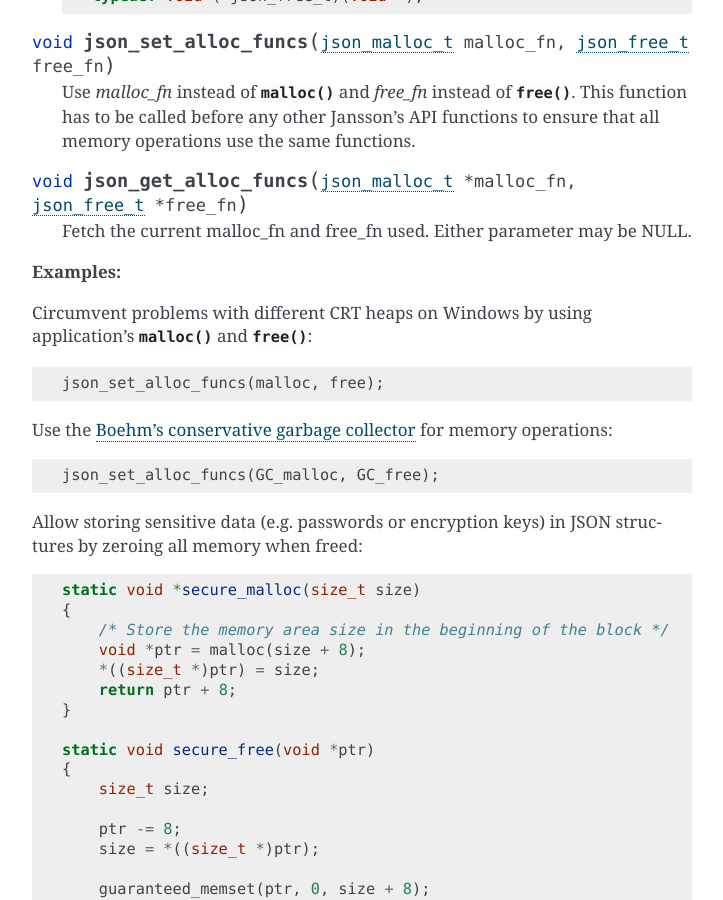
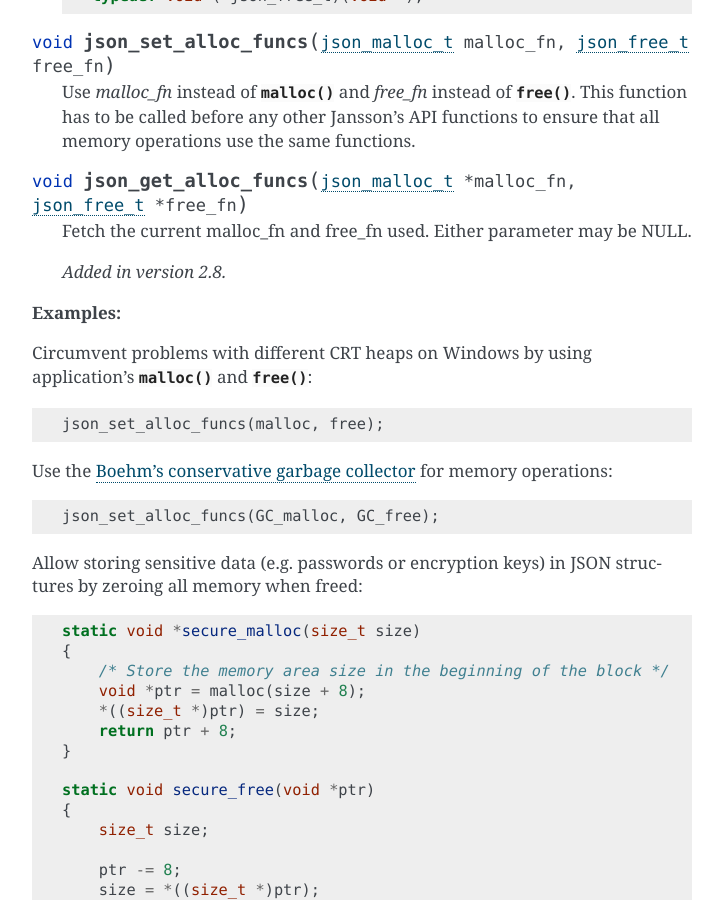
Before and after one commit to akheron/jansson, a Sphinx documentation site: the page built from doc/apiref.rst, in a window 1280 px wide and 900 px high, scrolled down 31603 px. Shown: the whole window, without its empty margins (388-1111 px from the left). Built offline with Sphinx 7.4.7, drawn with Linux system fonts in a browser that asks for light colours.

Commit message:
Add versionadded to json_get_alloc_funcs doc

```diff
--- a/doc/apiref.rst
+++ b/doc/apiref.rst
@@ -1575,6 +1575,8 @@ behavior is needed.
    Fetch the current malloc_fn and free_fn used. Either parameter
    may be NULL.
 
+   .. versionadded:: 2.8
+
 **Examples:**
 
 Circumvent problems with different CRT heaps on Windows by using
```
